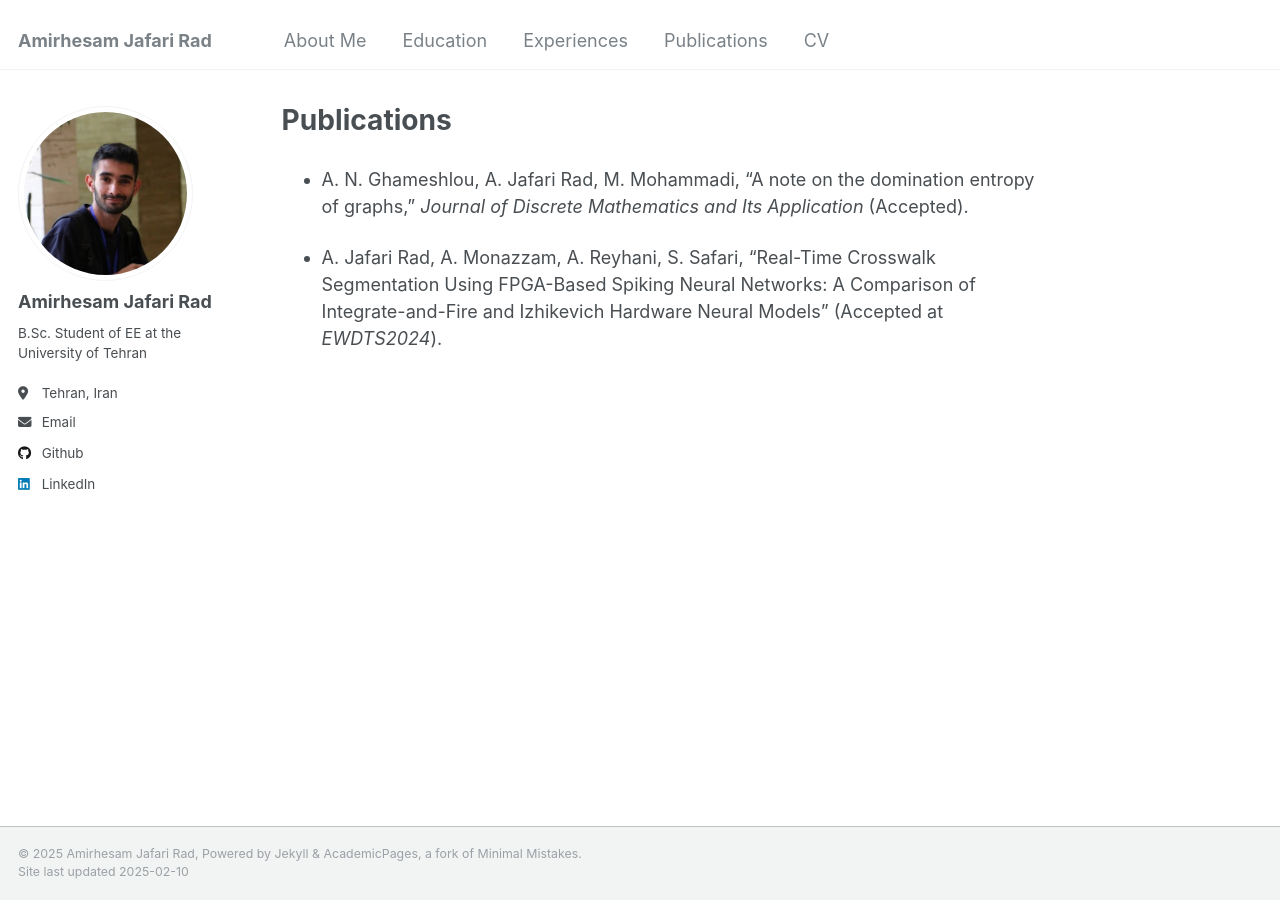
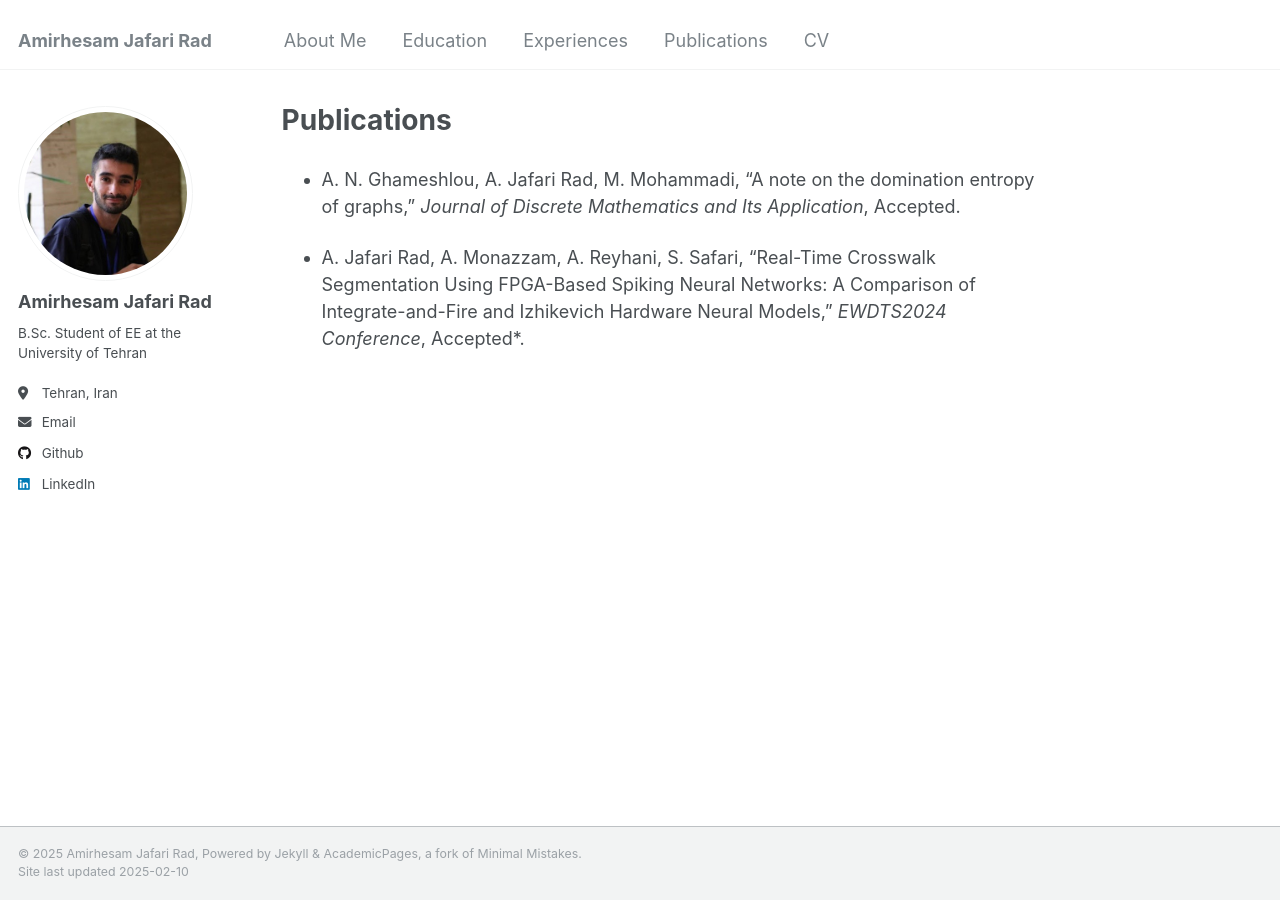
Before and after one commit to amirhjrad/amirhjrad.github.io, a Jekyll site: the page built from _pages/publications.md, in a window 1280 px wide. Built offline with Jekyll 4.4.1, drawn with Linux system fonts in a browser that asks for light colours.

Commit message:
modified:   _pages/publications.md

```diff
--- a/_pages/publications.md
+++ b/_pages/publications.md
@@ -7,6 +7,6 @@ author_profile: true
   # - /about.html
 ---
 
-- A. N. Ghameshlou, A. Jafari Rad, M. Mohammadi, “A note on the domination entropy of graphs,” *Journal of Discrete Mathematics and Its Application* (Accepted).
+- A. N. Ghameshlou, A. Jafari Rad, M. Mohammadi, “A note on the domination entropy of graphs,” *Journal of Discrete Mathematics and Its Application*, Accepted.
 
-- A. Jafari Rad, A. Monazzam, A. Reyhani, S. Safari, “Real-Time Crosswalk Segmentation Using FPGA-Based Spiking Neural Networks: A Comparison of Integrate-and-Fire and Izhikevich Hardware Neural Models” (Accepted at *EWDTS2024*).
+- A. Jafari Rad, A. Monazzam, A. Reyhani, S. Safari, “Real-Time Crosswalk Segmentation Using FPGA-Based Spiking Neural Networks: A Comparison of Integrate-and-Fire and Izhikevich Hardware Neural Models,” *EWDTS2024 Conference*, Accepted*.
```
